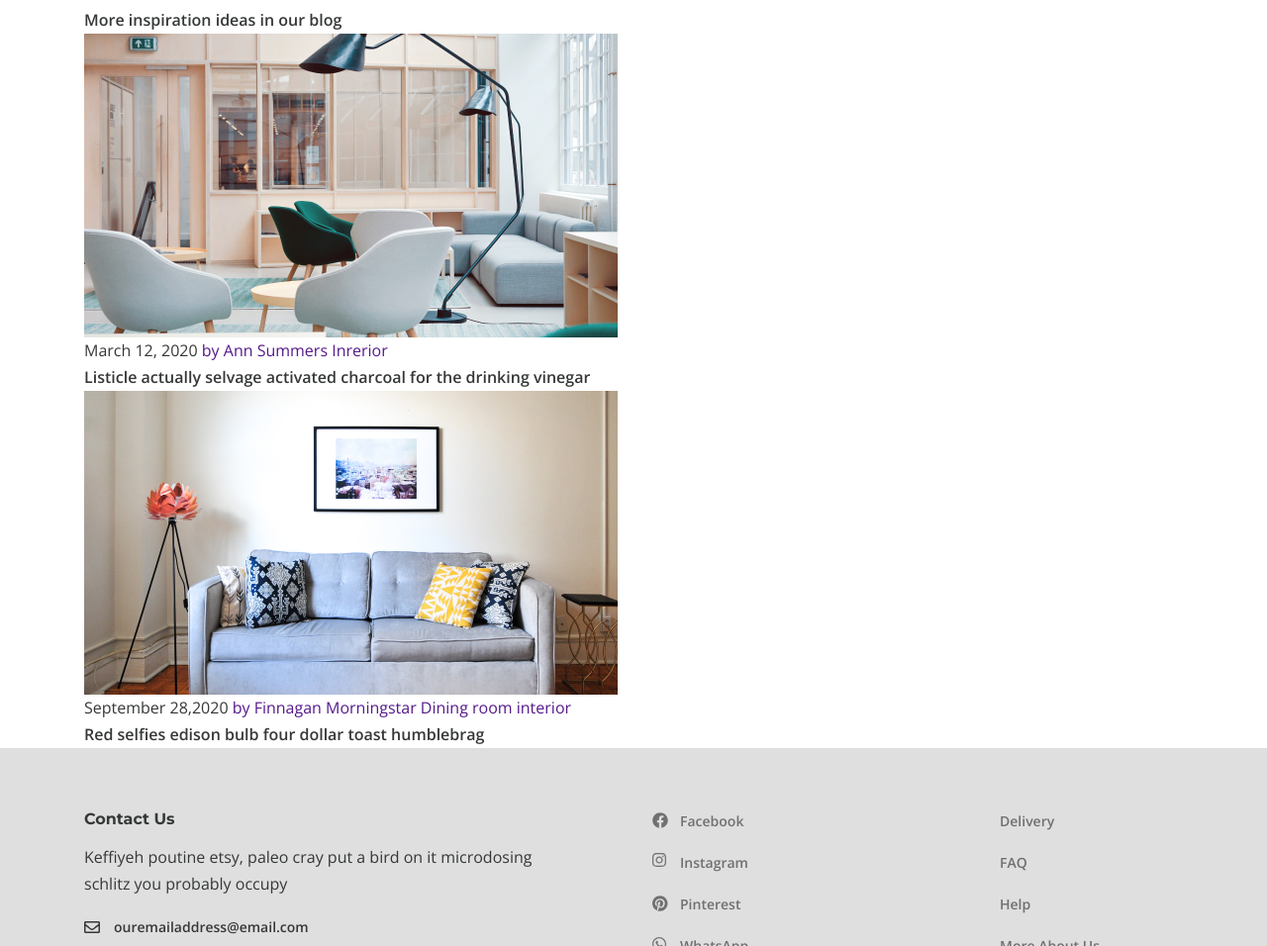
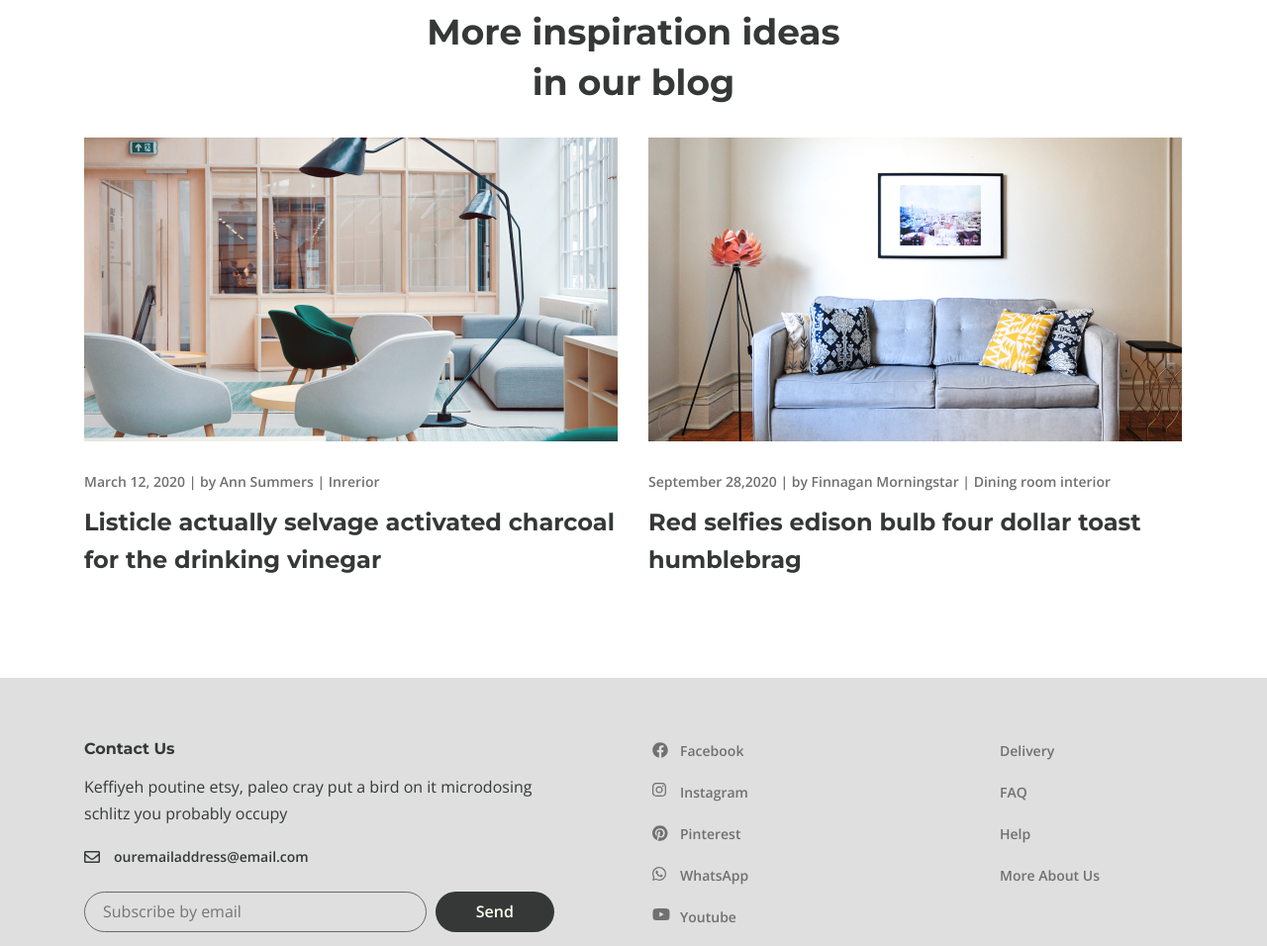
Before and after one commit to ElenaSharkova/Online-shop, a website: page app/index.html in a window 1280 px wide. Shown: the part 4300-5256 px from the top of the page at 99% size. Drawn offline with nearby package versions, Linux system fonts and the light colour scheme; files whose address does not match are found by name.

Commit message:
Доделана главная страница сайта

```diff
--- a/app/index.html
+++ b/app/index.html
@@ -275,22 +275,26 @@
                            <img class="blog-box__img" src="images/blog/1.jpg" alt="images-blog-1">
                        </a>
                        <div class="blog-box__links">
-                           <span class="blog-box__date">March 12, 2020</span>
-                           <a class="blog-box__author" href="">by Ann Summers</a>
+                           <span class="blog-box__date">March 12, 2020 |</span>
+                           <a class="blog-box__author" href="">by Ann Summers |</a>
                            <a class="blog-box__theme" href="">Inrerior </a>
                        </div>
-                       <h4 class="blog-box__item-title">Listicle actually selvage activated charcoal for the drinking vinegar </h4>
+                       <a class="blog-box__item-titlelink" href="">
+                           <h4 class="blog-box__item-title">Listicle actually selvage activated charcoal for the drinking vinegar </h4>
+                       </a>
                    </div>
                    <div class="blog-box__item">
                        <a class="blog-box__img-link" href="">
                            <img class="blog-box__img" src="images/blog/2.jpg" alt="images-blog-2">
                        </a>
                        <div class="blog-box__links">
-                           <span class="blog-box__date">September 28,2020</span>
-                           <a class="blog-box__author" href="">by Finnagan Morningstar</a>
+                           <span class="blog-box__date">September 28,2020 |</span>
+                           <a class="blog-box__author" href="">by Finnagan Morningstar |</a>
                            <a class="blog-box__theme" href="">Dining room interior</a>
                        </div>
-                       <h4 class="blog-box__item-title">Red selfies edison bulb four dollar toast humblebrag</h4>
+                       <a class="blog-box__item-titlelink" href="">
+                           <h4 class="blog-box__item-title">Red selfies edison bulb four dollar toast humblebrag</h4>
+                       </a>
                    </div>
                </div>
             </div>
--- a/app/scss/style.scss
+++ b/app/scss/style.scss
@@ -386,6 +386,44 @@
     opacity: none; //исчезает обводка вокруг активной кнопки
 }
 
+.blog-box{
+    padding-bottom: 100px;
+    &__title{
+        color: $title;
+        @extend %title-font;
+        font-size: 36px;
+        line-height: 51px;
+        margin: 0 auto 30px;
+        text-align: center;
+        max-width: 430px;
+    }
+    &__items{
+        display: grid;
+        grid-template-columns: repeat(2, 1fr);
+        grid-gap: 30px;
+    }
+    &__img-link{
+        display: inline-block;//сделали строчный элемент чтобы к нему применялось все БЛОЧНОЕ
+        margin-bottom: 19px;
+    }
+    &__links{
+        margin-bottom: 9px;
+        font-size: 14px;
+        font-weight: 600;
+        color: #707070;
+    }
+    &__date,
+    &__author,
+    &__theme{
+        color: inherit; //применять значение родителя
+    }
+    &__item-title{
+        color: $title;
+        font-size: 24px;
+        line-height: 38px;
+        @extend %title-font;
+    }
+}
 
 
 .footer{
```
Also changed, not shown: app/css/style.min.css.
